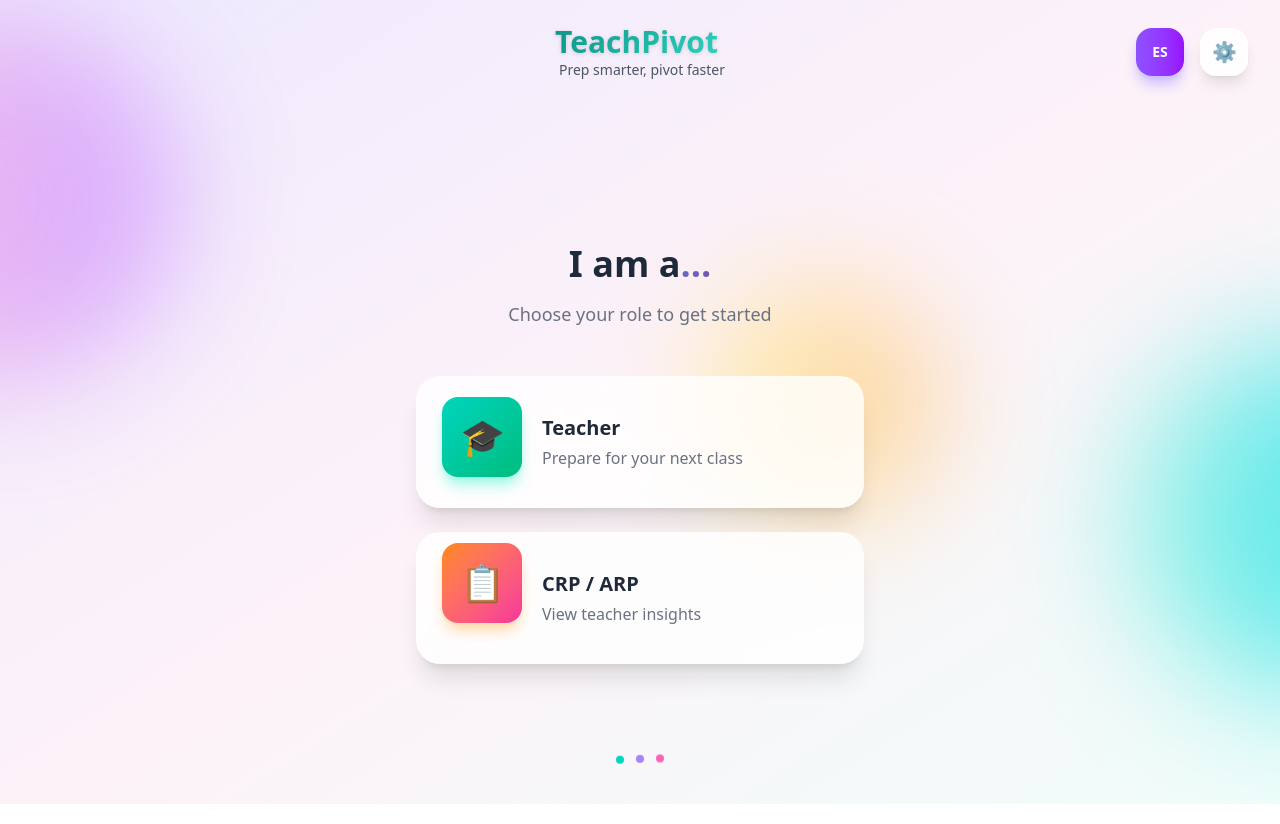
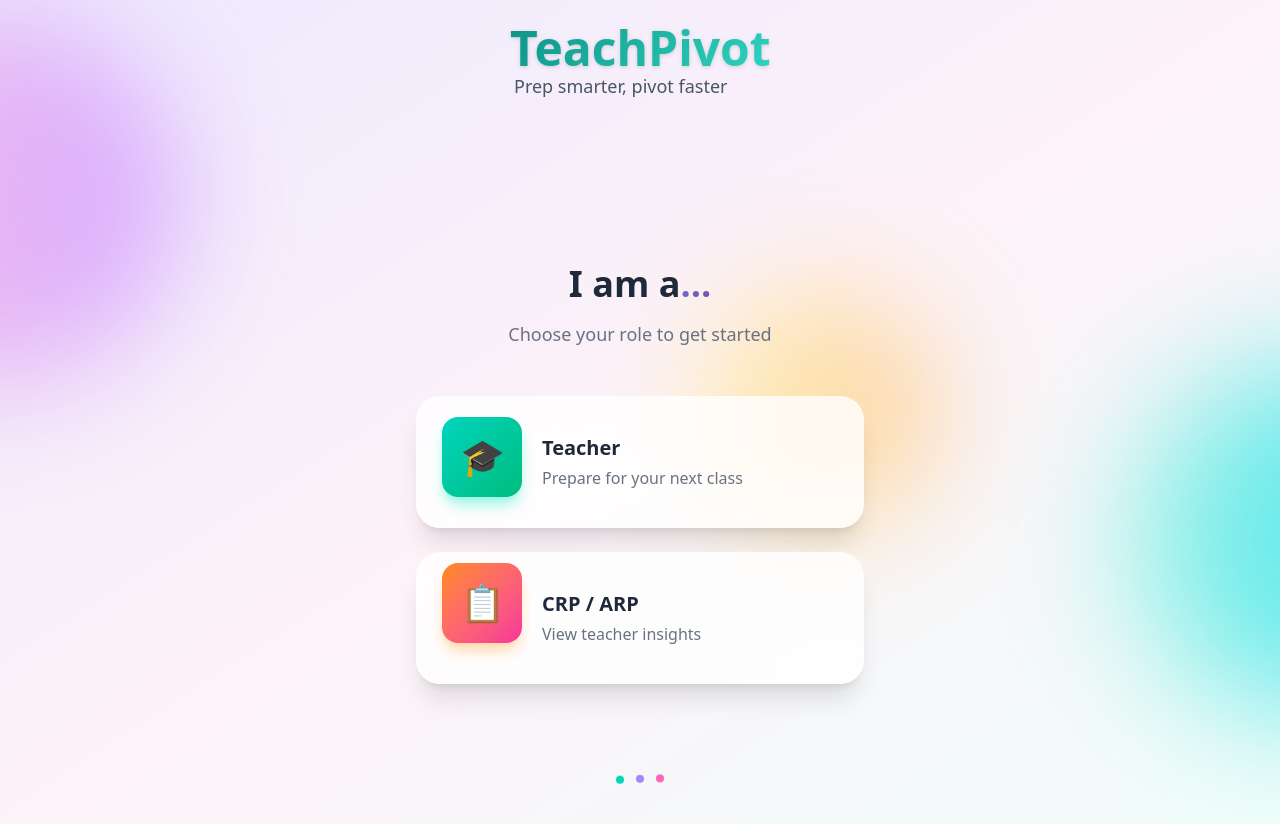
Before and after one commit to sarahputhran/teachpivot, a React (Vite) app in the folder frontend/: page / in a window 1280 px wide. Built offline with nearby package versions, Linux system fonts and the light colour scheme.

Commit message:
fixing ui

```diff
--- a/frontend/src/App.jsx
+++ b/frontend/src/App.jsx
@@ -121,13 +121,6 @@ function App() {
 
   return (
     <div className="relative">
-      {offline && (
-        <div className="fixed top-0 left-0 right-0 bg-gradient-to-r from-amber-400 to-orange-500 text-white p-3 text-center z-50 shadow-lg animate-slide-down flex items-center justify-center gap-3">
-          <span className="text-xl animate-bounce">📡</span>
-          <span className="font-medium">You're offline - app uses cached data</span>
-        </div>
-      )}
-
       {currentPage === 'entry' && <Entry onRoleSelect={handleRoleSelect} />}
       {currentPage === 'contextSelection' && (
         <ContextSelection
--- a/frontend/src/i18n.js
+++ b/frontend/src/i18n.js
@@ -63,60 +63,6 @@ const resources = {
       'common.tryAgain': 'Try Again',
       'common.offline': 'You\'re offline - some features may be limited'
     }
-  },
-  es: {
-    translation: {
-      'entry.selectLanguage': 'Seleccionar idioma',
-      'entry.selectRole': 'Selecciona tu rol',
-      'entry.teacher': 'Profesor',
-      'entry.crp': 'CRP / ARP',
-      'entry.explainer': 'Explicador de 30 segundos',
-      'entry.explainerText': 'TeachPivot te ayuda a encontrar el enfoque correcto antes de clase, basado en lo que suele funcionar para los desafíos de enseñanza comunes.',
-      'entry.enterApp': 'Entrar a la aplicación',
-
-      'context.subject': 'Seleccionar materia',
-      'context.grade': 'Seleccionar grado',
-      'context.topic': 'Seleccionar tema',
-      'context.next': 'Siguiente',
-
-      'situation.title': '¿Cuál es el desafío?',
-      'situation.prerequisiteGap': 'Brecha de requisitos previos',
-      'situation.cantVisualize': 'No se puede visualizar',
-      'situation.mixedPace': 'Ritmo mixto',
-      'situation.languageNotLanding': 'El lenguaje no llega',
-      'situation.activityChaos': 'Caos de actividades',
-      'situation.workedOnceFailed': 'Funcionó una vez, falló después',
-
-      'prepCard.whatBreaksHere': 'Qué suele romperse aquí:',
-      'prepCard.earlyWarnings': 'Señales de alerta temprana:',
-      'prepCard.ifLost': 'Si los estudiantes están PERDIDOS, intenta esto:',
-      'prepCard.ifBored': 'Si los estudiantes están ABURRIDOS, intenta esto:',
-      'prepCard.done': 'Listo',
-      'prepCard.peerInsights': 'De otros profesores:',
-
-      'reflection.outcome': '¿Cómo fue?',
-      'reflection.worked': 'Funcionó',
-      'reflection.partiallyWorked': 'Funcionó parcialmente',
-      'reflection.didntWork': 'No funcionó',
-      'reflection.reason': '¿Por qué?',
-      'reflection.timingIssue': 'Problema de timing',
-      'reflection.prerequisiteWeak': 'Requisito previo débil',
-      'reflection.exampleDidntLand': 'El ejemplo no funcionó',
-      'reflection.languageConfusion': 'Confusión de lenguaje',
-      'reflection.none': 'Omitir',
-      'reflection.submit': 'Enviar',
-      'reflection.thanks': '¡Gracias por los comentarios!',
-
-      'crp.title': 'Panel de control',
-      'crp.topicHeatmap': 'Mapa de calor de dificultad de tema',
-      'crp.situationClusters': 'Agrupaciones de situaciones',
-      'crp.noTeacherIds': 'No se muestran identificadores de profesores',
-
-      'common.loading': 'Cargando...',
-      'common.error': 'Algo salió mal',
-      'common.tryAgain': 'Intentar de nuevo',
-      'common.offline': 'Estás sin conexión - algunas características pueden estar limitadas'
-    }
   }
 };
 
--- a/frontend/src/pages/ContextSelection.jsx
+++ b/frontend/src/pages/ContextSelection.jsx
@@ -141,7 +141,7 @@ export default function ContextSelection({ onContextSelect, onBack, onHome }) {
         {
           step === 'subject' && (
             <div className="space-y-5 mt-8 animate-slide-up">
-              <p className="text-gray-500 text-center mb-8">What would you like to teach today?</p>
+              <p className="text-black text-center text-2xl font-bold mb-8">What would you like to teach today?</p>
               {subjects.map((s, index) => (
                 <button
                   key={s.name}
@@ -174,7 +174,7 @@ export default function ContextSelection({ onContextSelect, onBack, onHome }) {
                   📚 {subject}
                 </span>
               </div>
-              <p className="text-gray-500 text-center mb-6">Which grade are you teaching?</p>
+              <p className="text-black text-center text-2xl font-bold mb-6">Which grade are you teaching?</p>
               {grades.map((g, index) => (
                 <button
                   key={g}
--- a/frontend/src/pages/Entry.jsx
+++ b/frontend/src/pages/Entry.jsx
@@ -2,11 +2,7 @@ import React, { useEffect } from 'react';
 import { useTranslation } from 'react-i18next';
 
 export default function Entry({ onRoleSelect }) {
-  const { t, i18n } = useTranslation();
-
-  const handleLanguageChange = (lang) => {
-    i18n.changeLanguage(lang);
-  };
+  const { t } = useTranslation();
 
   const handleRoleSelect = (role) => {
     onRoleSelect(role);
@@ -36,23 +32,11 @@ export default function Entry({ onRoleSelect }) {
         <div className="flex items-center gap-3 animate-pivot-entrance origin-center" style={{ animationDuration: '4s' }}>
           {/* Logo Removed per user request */}
           <div className="flex flex-col">
-            <h1 className="text-3xl font-extrabold text-gradient-teal drop-shadow-sm">
+            <h1 className="text-5xl font-extrabold text-gradient-teal drop-shadow-sm">
               TeachPivot
             </h1>
-            <p className="text-sm text-gray-600 font-medium ml-1">Prep smarter, pivot faster</p>
+            <p className="text-lg text-gray-600 font-medium ml-1">Prep smarter, pivot faster</p>
           </div>
-        </div>
-        <div className="absolute right-8 flex items-center gap-4">
-          <button
-            onClick={() => handleLanguageChange(i18n.language === 'en' ? 'es' : 'en')}
-            className="relative group flex items-center justify-center w-12 h-12 rounded-2xl bg-gradient-to-r from-violet-500 to-purple-600 text-white font-bold text-sm shadow-lg shadow-violet-300 hover:shadow-xl hover:shadow-violet-400 hover:scale-110 transition-all duration-300"
-          >
-            <span className="relative z-10">{i18n.language === 'en' ? 'EN' : 'ES'}</span>
-            <div className="absolute inset-0 rounded-2xl bg-white opacity-0 group-hover:opacity-20 transition-opacity duration-300"></div>
-          </button>
-          <button className="w-12 h-12 flex items-center justify-center rounded-2xl bg-white/80 backdrop-blur-sm text-gray-500 hover:text-gray-700 hover:bg-white hover:scale-110 shadow-lg transition-all duration-300 text-xl hover:rotate-90">
-            ⚙️
-          </button>
         </div>
       </div>
 
--- a/frontend/src/pages/PrepCardPage.jsx
+++ b/frontend/src/pages/PrepCardPage.jsx
@@ -326,7 +326,7 @@ export default function PrepCard({ context, situation, onBack, onViewHistory, on
             >
               📜 My Prep History
             </button>
-            <p className="text-center text-xs text-gray-400 mt-2">
+            <p className="text-center text-black text-xl font-bold mt-2">
               Feedback available in History after class
             </p>
           </div>
--- a/frontend/src/pages/SituationSelection.jsx
+++ b/frontend/src/pages/SituationSelection.jsx
@@ -1,9 +1,8 @@
 import React, { useState, useEffect } from 'react';
 import { useTranslation } from 'react-i18next';
 import { getSituations } from '../api';
-import { normalizeSituationsResponse, validateApiResponse } from '../lib/normalize';
 
-export default function SituationSelection({ context, onSituationSelect, onBack, onHome }) {
+export default function SituationSelection({ context, onSituationSelect, onBack }) {
   const { t } = useTranslation();
   const [situations, setSituations] = useState([]);
   const [topicName, setTopicName] = useState(''); // Title Case topic name from API
@@ -28,16 +27,24 @@ export default function SituationSelection({ context, onSituationSelect, onBack,
       context.topicId
     );
 
-      // Validate response isn't HTML (Vercel SPA fallback issue)
-      if (!validateApiResponse(response.data, '/prep-cards/situations')) {
-        setError('API configuration error');
-        return;
+    // ✅ Normalize response into an array safely
+    let situationsArray = [];
+
+    if (Array.isArray(response.data)) {
+      // backend returns array directly
+      situationsArray = response.data;
+    } else if (Array.isArray(response.data?.situations)) {
+      // backend returns { topicName, situations }
+      situationsArray = response.data.situations;
     }
 
-      // Normalize at the API boundary - handles both array and object responses
-      const normalized = normalizeSituationsResponse(response.data, context.topicId);
-      setSituations(normalized.situations);
-      setTopicName(normalized.topicName);
+    setSituations(situationsArray);
+
+    // ✅ Safe topic name
+    setTopicName(
+      response.data?.topicName ||
+      context.topicId.replace(/_/g, ' ')
+    );
 
   } catch (err) {
     console.error('Error loading situations:', err);
@@ -80,21 +87,13 @@ export default function SituationSelection({ context, onSituationSelect, onBack,
         <div className="flex items-center gap-4 px-6 py-5">
           <button
             onClick={onBack}
-            className="flex items-center gap-2 px-4 py-2 rounded-xl bg-white hover:bg-gray-100 text-gray-700 font-bold border border-gray-200 hover:border-amber-300 shadow-sm hover:shadow-md transition-all duration-300"
+            className="w-10 h-10 flex items-center justify-center rounded-xl bg-gray-100 hover:bg-gray-200 text-gray-600 hover:text-gray-900 text-xl transition-all duration-300 hover:scale-110 hover:-translate-x-1"
           >
-            <span>←</span> Back
+            ←
           </button>
           <h1 className="text-xl font-bold text-gray-800 animate-fade-in">
             🎲 Select a Situation
           </h1>
-          <div className="flex-1"></div>
-          <button
-            onClick={onHome}
-            className="w-10 h-10 flex items-center justify-center rounded-xl bg-gray-100 hover:bg-gray-200 text-gray-600 hover:text-gray-900 text-xl transition-all duration-300 hover:scale-110 hover:shadow-md ml-auto"
-            title="Return Home"
-          >
-            🏠
-          </button>
         </div>
       </div>
 
@@ -145,7 +144,7 @@ export default function SituationSelection({ context, onSituationSelect, onBack,
           </div>
         ) : (
           <div className="space-y-4 mt-4">
-            <p className="text-center text-gray-500 mb-6">Choose a classroom scenario to prepare for</p>
+            <p className="text-center text-black text-2xl font-bold mb-6">Choose a classroom scenario to prepare for</p>
             {situations.map((situation, index) => (
               <button
                 key={situation._id}
```
Lines whose indentation alone changed are shown as unchanged.
